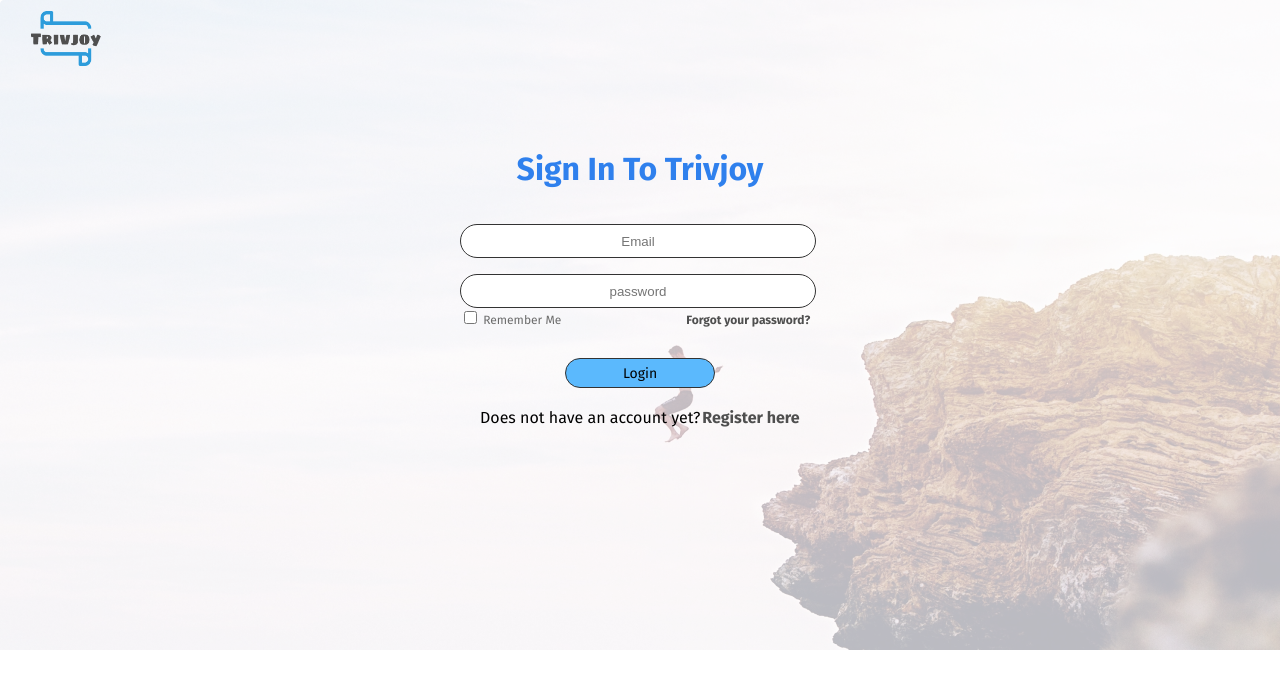
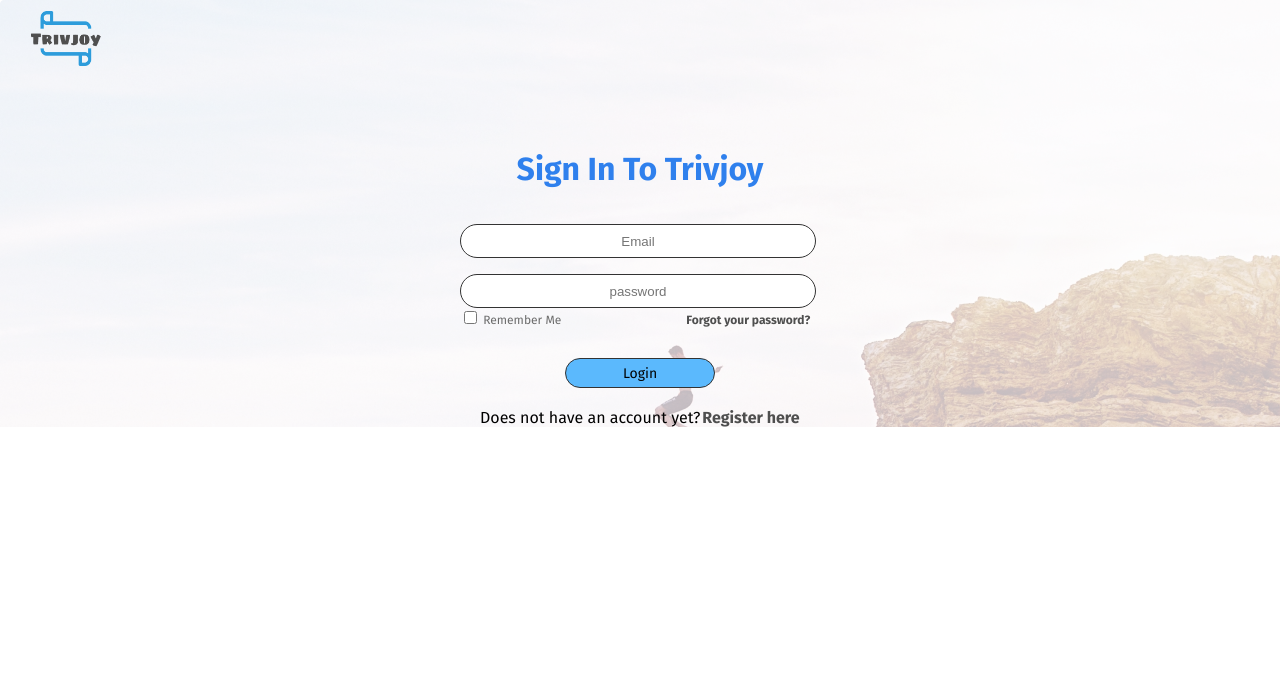
Before and after one commit to trivjoy/trivjoy-frontend, a React (Create React App) app: page /login in a window 1280 px wide. Shown: the top 688 px of the page. Built offline with nearby package versions, Linux system fonts and the light colour scheme.

Commit message:
test background image height

```diff
--- a/src/pages/Home.js
+++ b/src/pages/Home.js
@@ -1,11 +1,15 @@
 import React from 'react'
 import HeaderHome from '../components/HeaderHome'
 import Footer from '../components/Footer'
+import styled from 'styled-components'
+
+const HomeContent = styled.div``
 
 const Home = () => {
   return (
     <div>
       <HeaderHome />
+      <HomeContent />
       <Footer />
     </div>
   )
--- a/src/pages/Login.js
+++ b/src/pages/Login.js
@@ -5,7 +5,7 @@
 
 const Container = styled.div`
   background-image: url('/assets/images/login-background.png');
-  height: 650px;
+  height: 100%;
   a {
     text-decoration: none;
     color: #2f80ed;
```
